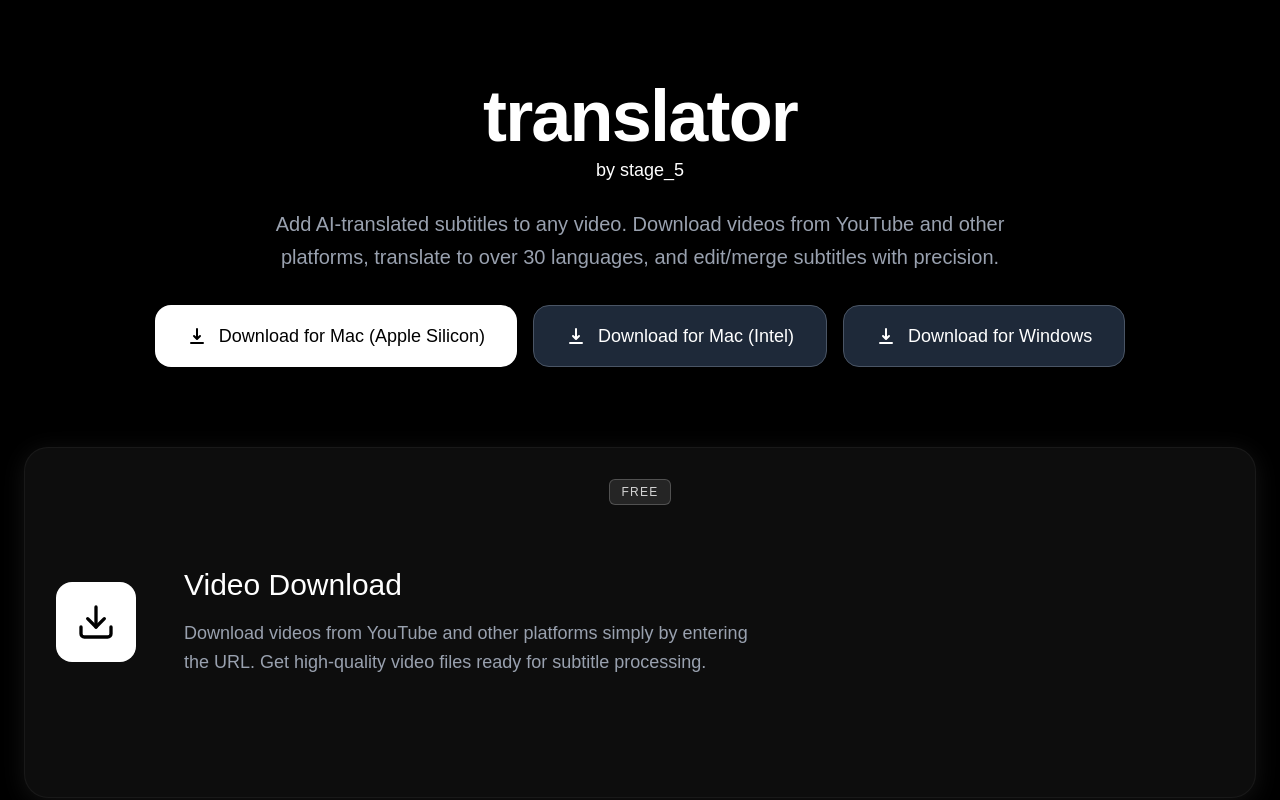
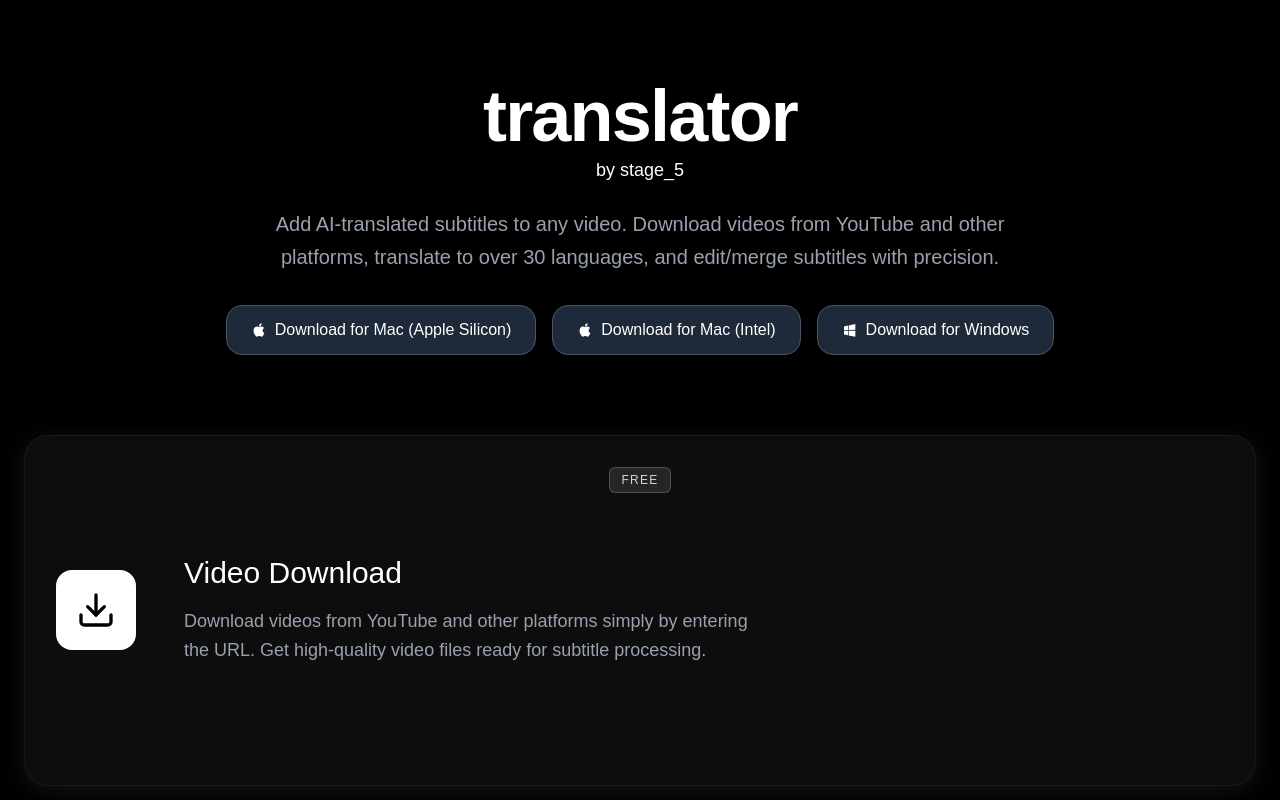
Before and after one commit to mikey1384/stage5-tools, a Next.js app: page / in a window 1280 px wide. Shown: the top 800 px of the page. Built offline with nearby package versions, Linux system fonts and the light colour scheme; no server answers.

Commit message:
improve ui

```diff
--- a/app/page.tsx
+++ b/app/page.tsx
@@ -1,5 +1,5 @@
 import { DownloadButton } from "../components/DownloadButton";
-import { SmartDownloadButtons } from "../components/SmartDownloadButtons";
+import { AllDownloadButtons } from "../components/AllDownloadButtons";
 import { FeatureRow } from "../components/FeatureRow";
 import {
   VideoDownloadIcon,
@@ -55,7 +55,7 @@
           </p>
 
           <div className="mt-8">
-            <SmartDownloadButtons locale={locale} />
+            <AllDownloadButtons locale={locale} />
           </div>
         </section>
 
@@ -72,7 +72,7 @@
 
         {/* Download section */}
         <section className="py-32 text-center">
-          <SmartDownloadButtons locale={locale} />
+          <AllDownloadButtons locale={locale} />
           <p className="text-sm text-gray-500 mt-4">{t("footer", locale)}</p>
         </section>
 
--- /dev/null
+++ b/components/AllDownloadButtons.tsx
@@ -0,0 +1,52 @@
+"use client";
+
+import { DownloadButton } from "./DownloadButton";
+import { usePlatformDetection } from "../hooks/usePlatformDetection";
+import { t } from "../lib/strings";
+
+interface AllDownloadButtonsProps {
+  locale: "en" | "ko";
+  className?: string;
+}
+
+export function AllDownloadButtons({
+  locale,
+  className = "",
+}: AllDownloadButtonsProps) {
+  const { platform } = usePlatformDetection();
+
+  // Determine which button should be primary based on user's platform
+  const isMacUser = platform === "mac";
+  const isWindowsUser = platform === "windows";
+
+  return (
+    <div
+      className={`flex flex-col sm:flex-row gap-4 justify-center ${className}`}
+    >
+      {/* Mac Downloads */}
+      <DownloadButton
+        label={`${t("download", locale)} (Apple Silicon)`}
+        platform="mac"
+        architecture="arm64"
+        variant={isMacUser ? "primary" : "secondary"}
+        size={isMacUser ? "normal" : "small"}
+      />
+      <DownloadButton
+        label={`${t("download", locale)} (Intel)`}
+        platform="mac"
+        architecture="x64"
+        variant="secondary"
+        size="small"
+      />
+
+      {/* Windows Download */}
+      <DownloadButton
+        label={t("downloadWindows", locale)}
+        platform="win"
+        architecture="x64"
+        variant={isWindowsUser ? "primary" : "secondary"}
+        size={isWindowsUser ? "normal" : "small"}
+      />
+    </div>
+  );
+}
--- a/components/DownloadButton.tsx
+++ b/components/DownloadButton.tsx
@@ -3,9 +3,10 @@
 interface DownloadButtonProps {
   className?: string;
   label?: string;
-  platform?: "mac" | "windows";
+  platform?: "mac" | "win";
   architecture?: "arm64" | "x64";
   variant?: "primary" | "secondary";
+  size?: "normal" | "small";
 }
 
 export function DownloadButton({
@@ -14,11 +15,12 @@
   platform = "mac",
   architecture = "arm64",
   variant = "primary",
+  size = "normal",
 }: DownloadButtonProps) {
   const baseUrl = `https://downloads.stage5.tools/${platform}/latest`;
 
   let archFile: string;
-  if (platform === "windows") {
+  if (platform === "win") {
     archFile = architecture === "arm64" ? "Translator-arm64.exe" : "Translator-x64.exe";
   } else {
     archFile = architecture === "arm64" ? "Translator-arm64.dmg" : "Translator-x64.dmg";
@@ -27,22 +29,52 @@
   const downloadUrl = `${baseUrl}/${archFile}`;
 
   const isPrimary = variant === "primary";
+  const isSmall = size === "small";
+
   const buttonClasses = isPrimary
     ? "text-black bg-white hover:bg-gray-100"
     : "text-white bg-gray-800 hover:bg-gray-700 border border-gray-600";
 
+  const sizeClasses = isSmall
+    ? "px-6 py-3 text-base"
+    : "px-8 py-4 text-lg";
+
+  // Platform-specific icons
+  const renderIcon = () => {
+    if (platform === "mac") {
+      // Apple logo
+      return (
+        <svg className={`${isSmall ? "w-4 h-4 mr-2" : "w-5 h-5 mr-3"}`} fill="currentColor" viewBox="0 0 24 24">
+          <path d="M18.71 19.5c-.83 1.24-1.71 2.45-3.05 2.47-1.34.03-1.77-.79-3.29-.79-1.53 0-2 .77-3.27.82-1.31.05-2.3-1.32-3.14-2.53C4.25 17 2.94 12.45 4.7 9.39c.87-1.52 2.43-2.48 4.12-2.51 1.28-.02 2.5.87 3.29.87.78 0 2.26-1.07 3.81-.91.65.03 2.47.26 3.64 1.98-.09.06-2.17 1.28-2.15 3.81.03 3.02 2.65 4.03 2.68 4.04-.03.07-.42 1.44-1.38 2.83M13 3.5c.73-.83 1.94-1.46 2.94-1.5.13 1.17-.34 2.35-1.04 3.19-.69.85-1.83 1.51-2.95 1.42-.15-1.15.41-2.35 1.05-3.11z"/>
+        </svg>
+      );
+    } else if (platform === "win") {
+      // Windows logo
+      return (
+        <svg className={`${isSmall ? "w-4 h-4 mr-2" : "w-5 h-5 mr-3"}`} fill="currentColor" viewBox="0 0 24 24">
+          <path d="M3 12V6.75l6-1.32v6.48L3 12zm17-9v8.75l-10 .15V5.21L20 3zM3 13l6 .09v6.81l-6-1.15V13zm17 .25V22l-10-1.91V13.1l10 .15z"/>
+        </svg>
+      );
+    } else {
+      // Default download icon
+      return (
+        <svg className={`${isSmall ? "w-4 h-4 mr-2" : "w-5 h-5 mr-3"}`} fill="currentColor" viewBox="0 0 20 20">
+          <path
+            fillRule="evenodd"
+            d="M3 17a1 1 0 011-1h12a1 1 0 110 2H4a1 1 0 01-1-1zm3.293-7.707a1 1 0 011.414 0L9 10.586V3a1 1 0 112 0v7.586l1.293-1.293a1 1 0 111.414 1.414l-3 3a1 1 0 01-1.414 0l-3-3a1 1 0 010-1.414z"
+            clipRule="evenodd"
+          />
+        </svg>
+      );
+    }
+  };
+
   return (
     <Link
       href={downloadUrl}
-      className={`inline-flex items-center px-8 py-4 text-lg font-medium ${buttonClasses} rounded-2xl transition-all duration-300 ${className}`}
+      className={`inline-flex items-center ${sizeClasses} font-medium ${buttonClasses} rounded-2xl transition-all duration-300 ${className}`}
     >
-      <svg className="w-5 h-5 mr-3" fill="currentColor" viewBox="0 0 20 20">
-        <path
-          fillRule="evenodd"
-          d="M3 17a1 1 0 011-1h12a1 1 0 110 2H4a1 1 0 01-1-1zm3.293-7.707a1 1 0 011.414 0L9 10.586V3a1 1 0 112 0v7.586l1.293-1.293a1 1 0 111.414 1.414l-3 3a1 1 0 01-1.414 0l-3-3a1 1 0 010-1.414z"
-          clipRule="evenodd"
-        />
-      </svg>
+{renderIcon()}
       {label}
     </Link>
   );
--- a/components/SmartDownloadButtons.tsx
+++ b/components/SmartDownloadButtons.tsx
@@ -42,7 +42,7 @@
       {showWindows && (
         <DownloadButton
           label={t("downloadWindows", locale)}
-          platform="windows"
+          platform="win"
           architecture="x64"
           variant={showMac ? "secondary" : "primary"}
         />
```
